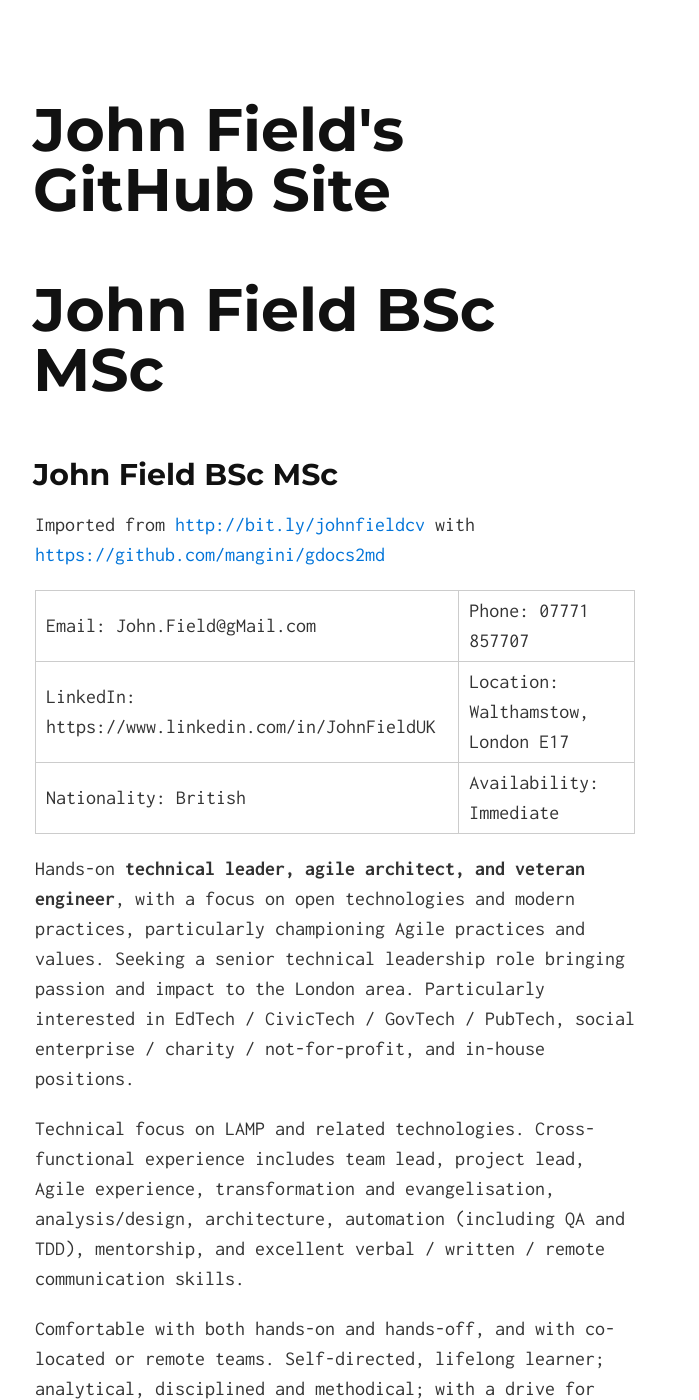
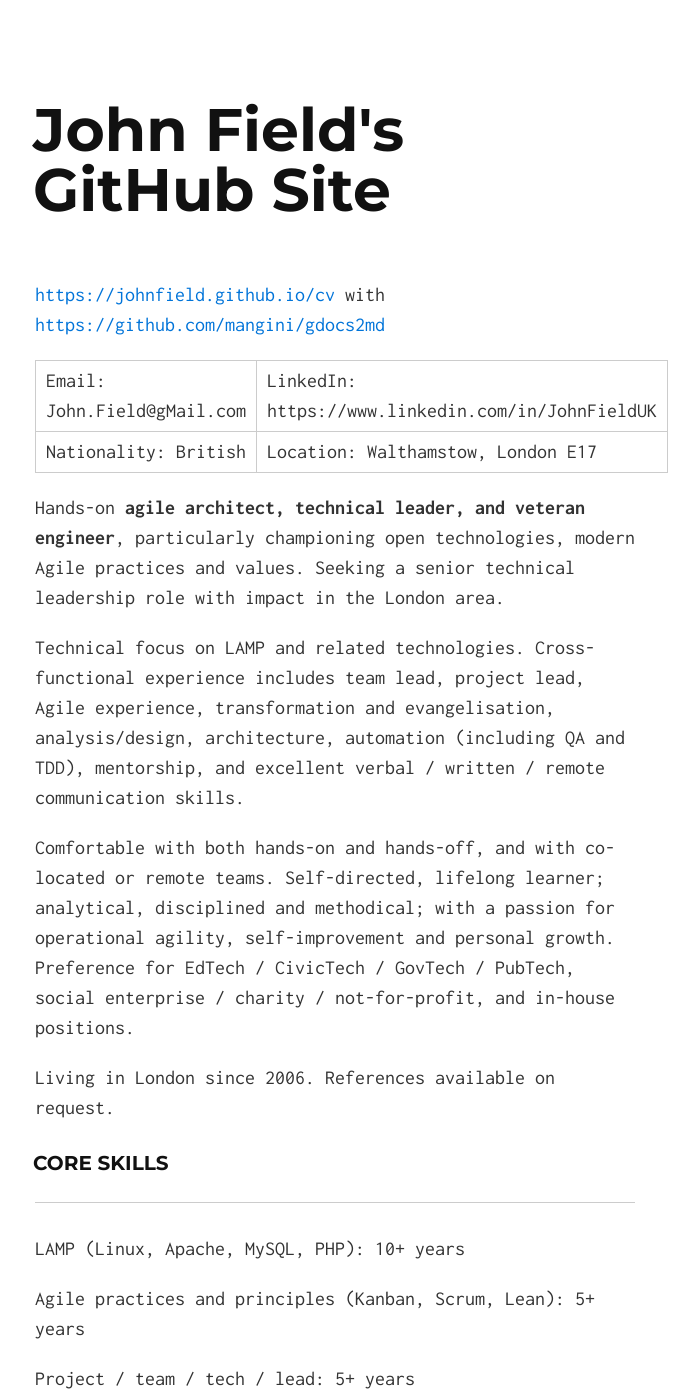
Before and after one commit to JohnField/johnfield.github.io, a Jekyll site: the page built from cv.md, in a window 1280 px wide and 1400 px high. Shown: the whole window, without its empty margins (305-1004 px from the left). Built offline with Jekyll 4.4.1, drawn with Linux system fonts in a browser that asks for light colours; our own code applies the rules of GitHub Pages for plain Markdown files; some of the changed text lies outside the part shown.

Commit message:
Update cv.md

```diff
--- a/cv.md
+++ b/cv.md
@@ -1,28 +1,23 @@
-## John Field BSc MSc
 
-Imported from [http://bit.ly/johnfieldcv](http://bit.ly/johnfieldcv) with [https://github.com/mangini/gdocs2md](https://github.com/mangini/gdocs2md)
+[https://johnfield.github.io/cv](https://johnfield.github.io/cv) with [https://github.com/mangini/gdocs2md](https://github.com/mangini/gdocs2md)
 
 <table>
   <tr>
     <td>Email: John.Field@gMail.com</td>
-    <td>Phone: 07771 857707</td>
-  </tr>
-  <tr>
     <td>LinkedIn: https://www.linkedin.com/in/JohnFieldUK</td>
-    <td>Location: Walthamstow, London E17</td>
   </tr>
   <tr>
     <td>Nationality: British</td>
-    <td>Availability: Immediate</td>
+    <td>Location: Walthamstow, London E17</td>
   </tr>
 </table>
 
 
-Hands-on **technical leader, agile architect, and veteran engineer**, with a focus on open technologies and modern practices, particularly championing Agile practices and values. Seeking a senior technical leadership role bringing passion and impact to the London area. Particularly interested in EdTech / CivicTech / GovTech / PubTech,  social enterprise / charity / not-for-profit, and in-house positions.
+Hands-on **agile architect,** **technical leader, and veteran engineer**, particularly championing open technologies, modern Agile practices and values. Seeking a senior technical leadership role with impact in the London area.
 
 Technical focus on LAMP and related technologies. Cross-functional experience includes team lead, project lead, Agile experience, transformation and evangelisation, analysis/design, architecture, automation (including QA and TDD), mentorship, and excellent verbal / written / remote communication skills.
 
-Comfortable with both hands-on and hands-off, and with co-located or remote teams. Self-directed, lifelong learner; analytical, disciplined and methodical; with a drive for operational agility, self-improvement and personal growth.
+Comfortable with both hands-on and hands-off, and with co-located or remote teams. Self-directed, lifelong learner; analytical, disciplined and methodical; with a passion for operational agility, self-improvement and personal growth. Preference for EdTech / CivicTech / GovTech / PubTech, social enterprise / charity / not-for-profit, and in-house positions.
 
 Living in London since 2006. References available on request.
 
@@ -30,12 +25,11 @@ Living in London since 2006. References available on request.
 
 * * *
 
-
 LAMP (Linux, Apache, MySQL, PHP): 10+ years
 
 Agile practices and principles (Kanban, Scrum, Lean): 5+ years
 
-Project / team / tech / lead:  5+ years
+Project / team / tech / lead: 5+ years
 
 Architecture / analysis / design / etc. : 3+ years
 
@@ -48,11 +42,11 @@ Related technologies / frameworks: Symfony, Solr, Drupal, Ubuntu Linux, REST / h
 * * *
 
 
-#### Learning Platform Team Lead, [AVADO](https://www.blenheimchalcot.com/ventures/avado) (Mar 2017 - July 2017)
+#### Learning Platform Team Lead, [AVADO](https://www.blenheimchalcot.com/ventures/avado) (Mar 2017 - June 2017)
 
 * Team Lead with elements of tech lead, agile coach / practitioner, and scrum-master for a heavily customised Moodle (PHP) codebase running on WISP stack (Windows, IIS, SQL Server, PHP) integrated with various Windows/ .NET systems
 
-* Build, scale, and lead a cross-functional development team; transition to  LEPP stack (Linux, Nginx, PHP, PostgreSQL) in Vagrant / Salt / Azure environment as part of business cost reduction strategy
+* Build, scale, and lead a cross-functional development team; transition to LEPP stack (Linux, Nginx, PHP, PostgreSQL) in Vagrant / Salt / Azure environment as part of business cost reduction strategy
 
 * Understand and stabilise legacy codebase. Document codebase, processes, other tacit knowledge lost due to staff turnover. Fix critical bugs, perform deployments, automate manual processes, etc.
 
```
